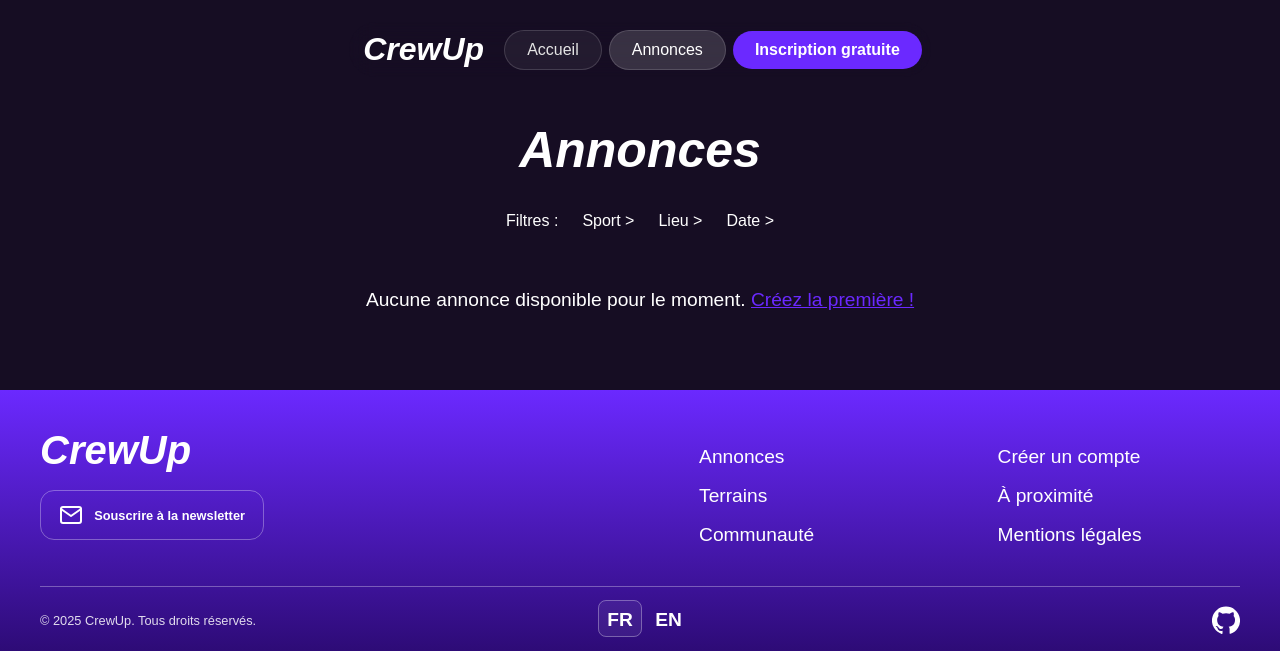
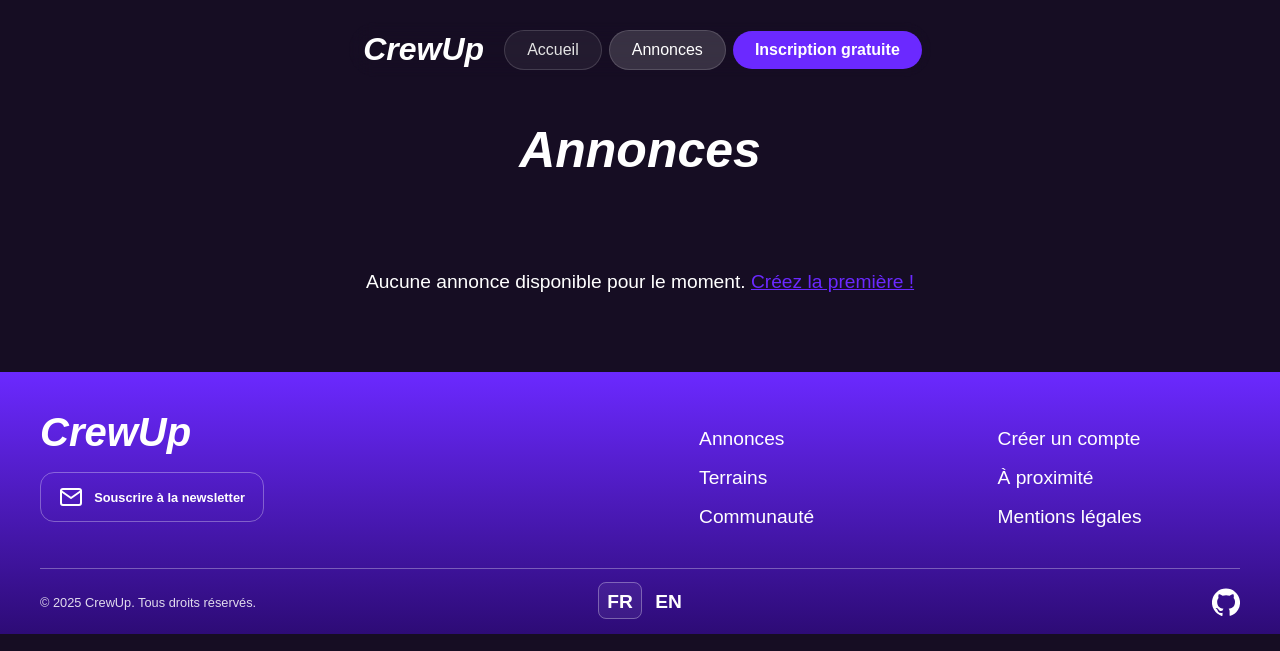
Before and after one commit to kappa-i/CrewUp, a PHP site: page /annonces.php in a window 1280 px wide. Shown: the top 651 px of the page. Run offline with PHP 8.4, Linux system fonts and the light colour scheme; data that the repository does not hold is empty; some web fonts are replaced.

Commit message:
retrait des filtres

```diff
--- a/public/annonces.php
+++ b/public/annonces.php
@@ -52,10 +52,6 @@ $events = $eventManager->getEvents();
     <main>
         <h1 class="art-header"><?= htmlspecialchars($t['announcements_title']) ?></h1>
         <ul class="account-menu">
-            <li><?= htmlspecialchars($t['filters']) ?></li>
-            <li><a href="#"><?= htmlspecialchars($t['filter_sport']) ?></a></li>
-            <li><a href="#"><?= htmlspecialchars($t['filter_location']) ?></a></li>
-            <li><a href="#"><?= htmlspecialchars($t['filter_date']) ?></a></li>
             <?php if ($isAuthenticated): ?>
                 <li class="create-annonce-li">
                     <a href="/account/create.php" class="create-annonce-btn">
```
